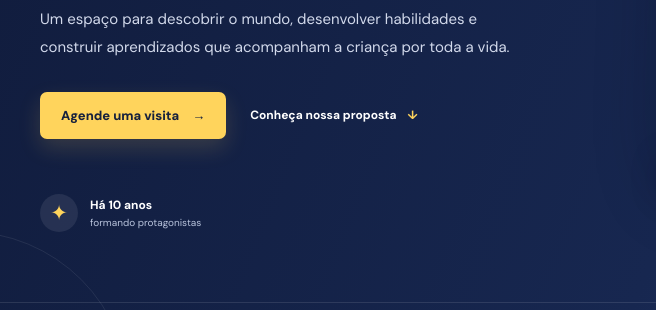
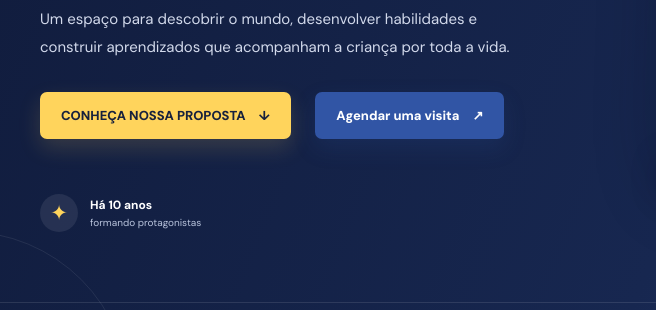
Before and after one commit to p2011gml-lgtm/Escola-Jean-Piaget-, a plain HTML site: page index.html in a window 1280 px wide. Shown: the part 550-860 px from the top of the page, 0-656 px from the left. Drawn offline with Linux system fonts and the light colour scheme; files whose address does not match are found by name.

Commit message:
Refactor hero actions in index.html
Updated hero section with new buttons for proposal and visit scheduling.

```diff
--- a/index.html
+++ b/index.html
@@ -41,8 +41,21 @@
           <h1>Todo grande futuro começa com uma <em>boa infância.</em></h1>
           <p>Um espaço para descobrir o mundo, desenvolver habilidades e construir aprendizados que acompanham a criança por toda a vida.</p>
           <div class="hero-actions">
-            <a class="button button-yellow" href="https://wa.me/557184225217?text=Ol%C3%A1!%20Quero%20conhecer%20a%20Escola%20Jean%20Piaget%20e%20agendar%20uma%20visita." target="_blank" rel="noopener">Agende uma visita <span>→</span></a>
-            <a class="text-button" href="#proposta">Conheça nossa proposta <span>↓</span></a>
+
+  <a class="button button-yellow button-proposal"
+     href="#proposta">
+     CONHEÇA NOSSA PROPOSTA
+     <span>↓</span>
+  </a>
+
+  <a class="button button-outline-light"
+     href="https://wa.me/557184225217?text=Ol%C3%A1!%20Quero%20conhecer%20a%20Escola%20Jean%20Piaget."
+     target="_blank"
+     rel="noopener">
+     Agendar uma visita
+     <span>↗</span>
+  </a>
+
           </div>
           <div class="hero-note"><span class="note-icon">✦</span><span><b>Há 10 anos</b><small>formando protagonistas</small></span></div>
         </div>
```
